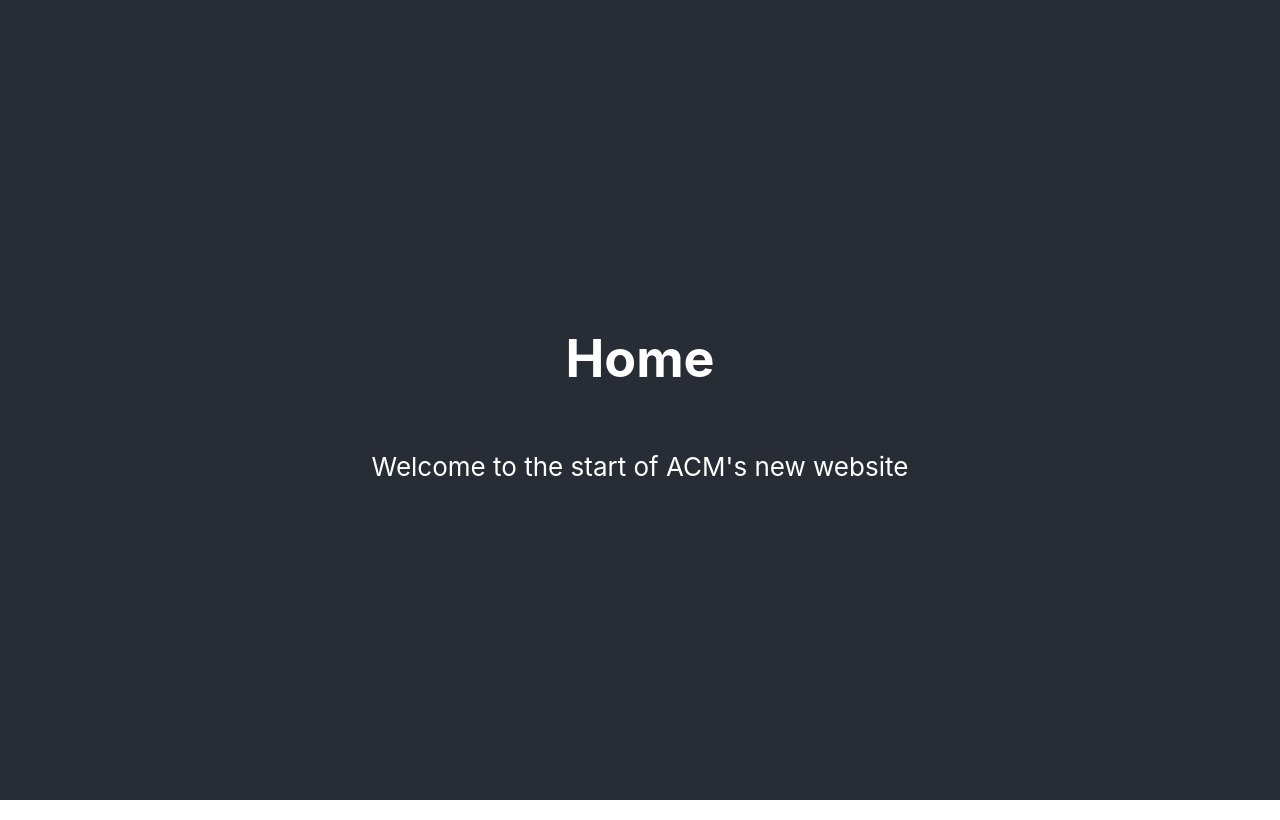
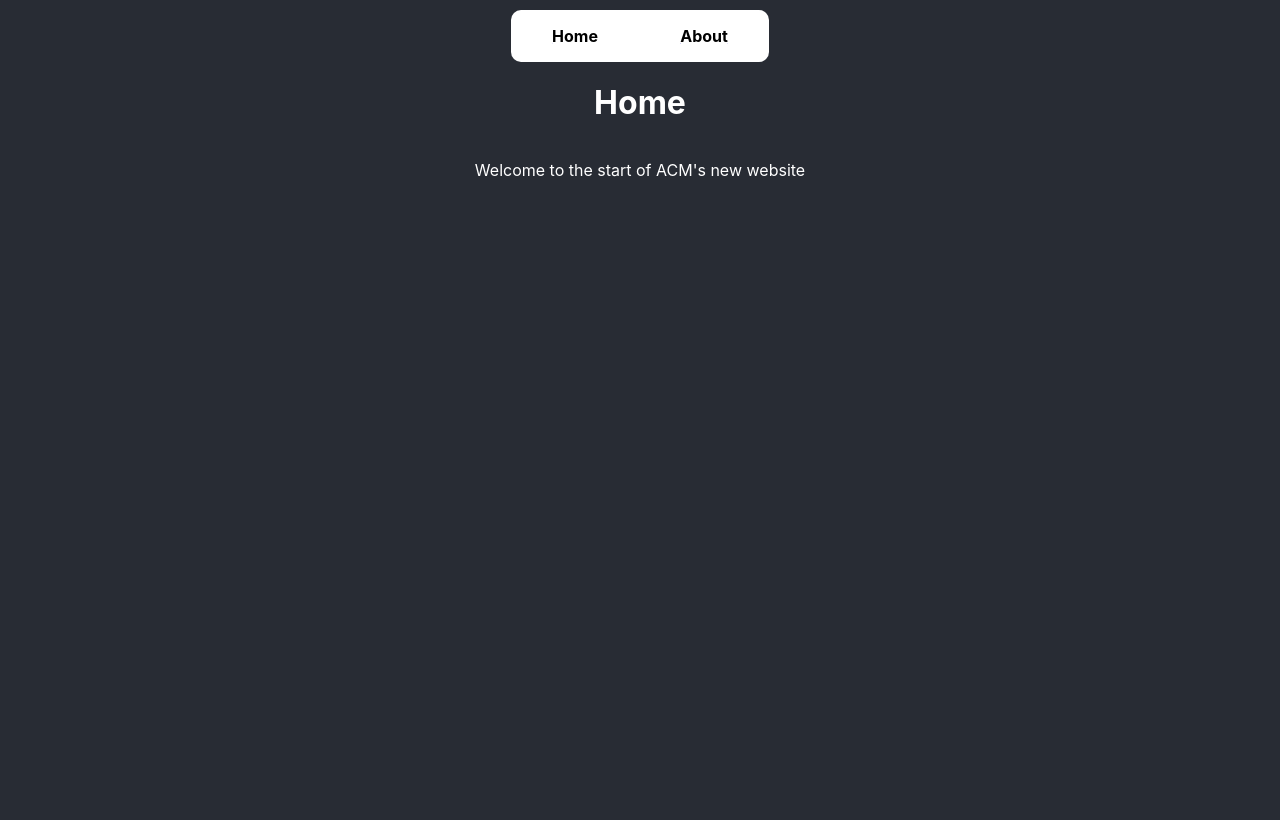
Before and after one commit to mtsuacm/acm-website, a React (Create React App) app: page / in a window 1280 px wide. Built offline with nearby package versions, Linux system fonts and the light colour scheme.

Commit message:
📦  FEAT: start of navbar component

```diff
--- a/package.json
+++ b/package.json
@@ -10,6 +10,7 @@
     "react-dom": "^18.2.0",
     "react-router-dom": "^6.4.2",
     "react-scripts": "5.0.1",
+    "styled-components": "^5.3.6",
     "web-vitals": "^2.1.4"
   },
   "scripts": {
@@ -35,5 +36,8 @@
       "last 1 firefox version",
       "last 1 safari version"
     ]
+  },
+  "devDependencies": {
+    "@types/styled-components": "^5.1.26"
   }
 }
--- a/src/components/navbar.tsx
+++ b/src/components/navbar.tsx
@@ -0,0 +1,41 @@
+import React from "react";
+import styled from "styled-components";
+import { Link } from "react-router-dom";
+const Wrapper = styled.div`
+  background: white;
+  color: black;
+  border-radius: 10px;
+  font-size: 24px;
+  display: flex;
+  justify-content: space-around;
+  width: 258px;
+  margin: auto;
+`;
+
+const LinkItem = styled.p`
+  color: black;
+  font-size: 16px;
+  font-weight: bold;
+  // ignore this hack 😂 'none' wouldn't work
+  text-decoration: underline;
+  text-decoration-color: #fff;
+`;
+
+const NavBar = () => {
+  return (
+    <>
+      <Wrapper>
+        <Link to="/">
+          <LinkItem>
+            <p>Home</p>
+          </LinkItem>
+        </Link>
+        <Link to="/about">
+          <LinkItem>About</LinkItem>
+        </Link>
+      </Wrapper>
+    </>
+  );
+};
+
+export default NavBar;
--- a/src/index.js
+++ b/src/index.js
@@ -2,7 +2,6 @@
 import ReactDOM from "react-dom/client";
 import "./index.css";
 import App from "./App";
-
 const root = ReactDOM.createRoot(document.getElementById("root"));
 root.render(
   <React.StrictMode>
--- a/src/pages/About.tsx
+++ b/src/pages/About.tsx
@@ -1,10 +1,11 @@
 import React from "react";
-
+import NavBar from "../components/navbar.tsx";
 const About = () => {
   return (
     <div>
       <div className="App">
         <header className="App-header">
+          <NavBar />
           <h1>About</h1>
           <p>
             This is the about page. It will be updated with more information
--- a/src/pages/Home.tsx
+++ b/src/pages/Home.tsx
@@ -1,17 +1,32 @@
 // render basic homepage
 
 import React from "react";
+import styled from "styled-components";
+import NavBar from "../components/navbar.tsx";
+
+const Wrapper = styled.div`
+  background: #282c34;
+  min-height: 100vh;
+  padding: 10px;
+  color: white;
+`;
+
+const TextWrapper = styled.div`
+  display: flex;
+  flex-direction: column;
+  align-items: center;
+  justify-content: center;
+`;
 
 const Home = () => {
   return (
-    <div>
-      <div className="App">
-        <header className="App-header">
-          <h1>Home</h1>
-          <p>Welcome to the start of ACM's new website</p>
-        </header>
-      </div>
-    </div>
+    <Wrapper>
+      <NavBar />
+      <TextWrapper>
+        <h1>Home</h1>
+        <p>Welcome to the start of ACM's new website</p>
+      </TextWrapper>
+    </Wrapper>
   );
 };
 
```
Also changed, not shown: 1 other file (tests, documents, lock files or other folders).
